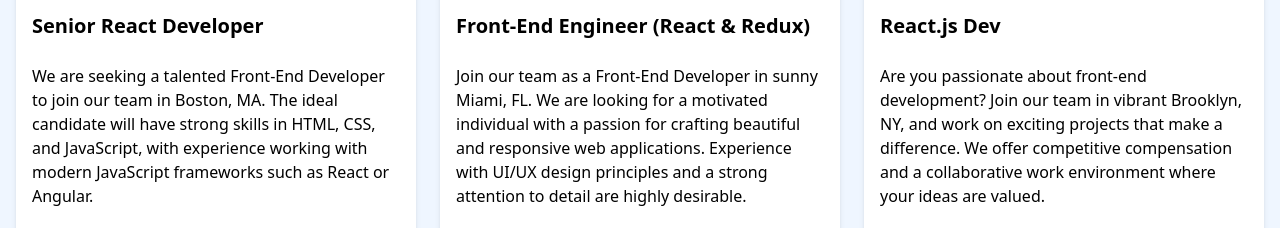
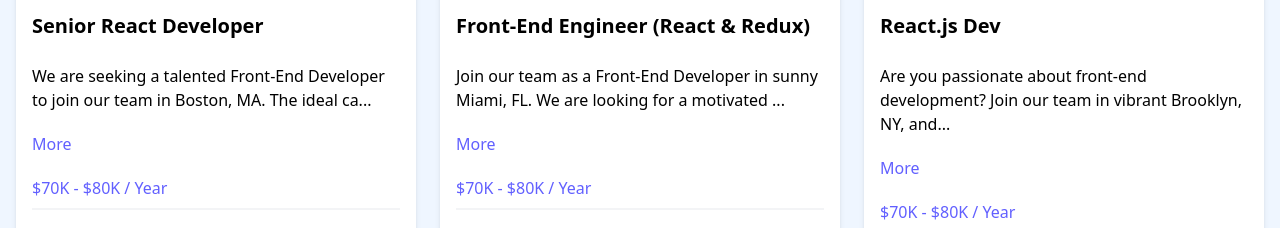
Before and after one commit to marcelloct/react-spa-project, a React (Vite) app: page / in a window 1280 px wide. Shown: the part 672-900 px from the top of the page. Built offline with nearby package versions, Linux system fonts and the light colour scheme.

Commit message:
Adding useState to show description

```diff
--- a/src/components/JobListing.jsx
+++ b/src/components/JobListing.jsx
@@ -1,4 +1,16 @@
+import { useState } from "react";
+import { FaMapMarker } from "react-icons/fa";
+
 const JobListing = ({ job }) => {
+  // [name of the state, name of the function thta we call to change that state]
+  const [showFullDescription, setShowFullDescription] = useState(false);
+
+  let description = job.description;
+
+  // if false
+  if (!showFullDescription) {
+    description = description.substring(0, 90) + "...";
+  }
   return (
     <div className="bg-white rounded-xl shadow-md relative">
       <div className="p-4">
@@ -7,7 +19,14 @@
           <h3 className="text-xl font-bold">{job.title}</h3>
         </div>
 
-        <div className="mb-5">{job.description}</div>
+        <div className="mb-5">{description}</div>
+
+        <button
+          onClick={() => setShowFullDescription((prevState) => !prevState)}
+          className="text-indigo-500 mb-5 hover:text-indigo-600"
+        >
+          {showFullDescription ? "Less" : "More"}
+        </button>
 
         <h3 className="text-indigo-500 mb-2">{job.salary} / Year</h3>
 
@@ -16,6 +35,8 @@
         <div className="flex flex-col lg:flex-row justify-between mb-4">
           <div className="text-orange-700 mb-3">
             <i className="fa-solid fa-location-dot text-lg"></i>
+            <FaMapMarker className="inline text-lg mb-1 mr-1" />{" "}
+            {/* react icons built in component */}
             {job.location}
           </div>
           <a
```
